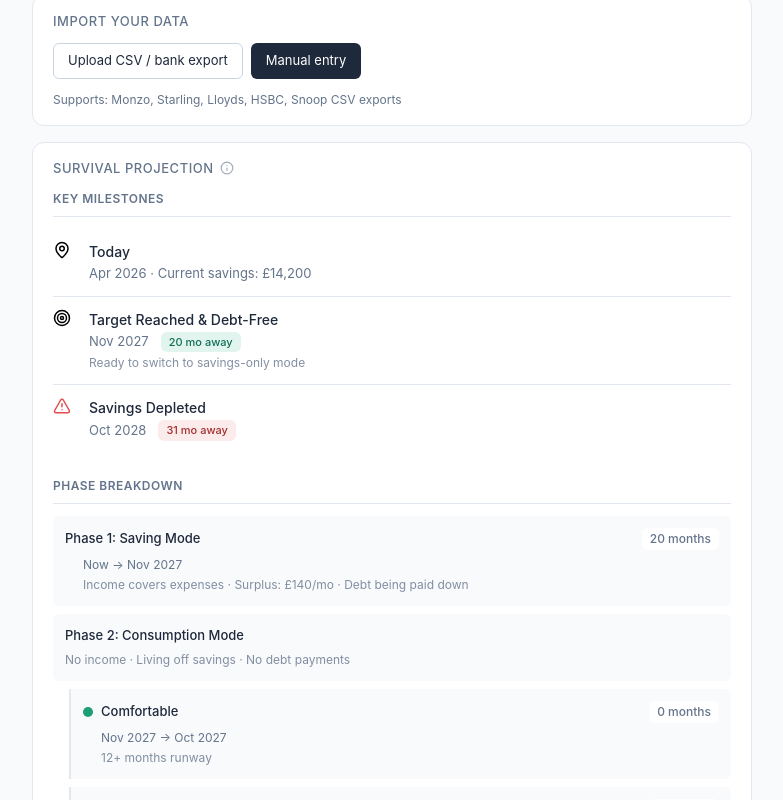
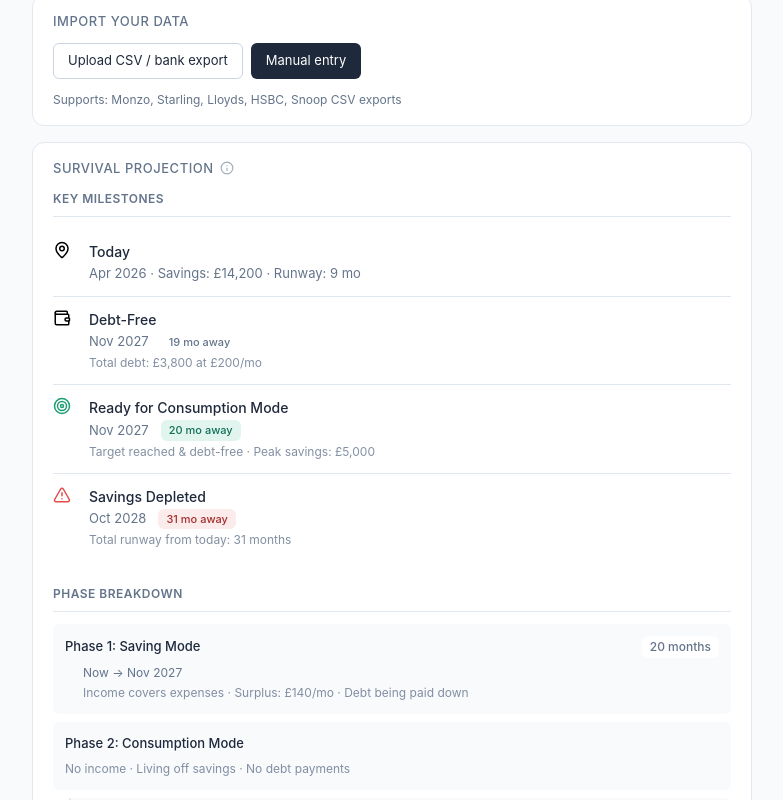
Before and after one commit to JohnNooney/WhenImBroke, a React (Vite) app in the folder app/: page / in a window 1280 px wide. Both pictures are taken after a click on the button "Pay off debt faster". Shown: the part 172-972 px from the top of the page, without its empty margins (248-1031 px from the left). Built offline with nearby package versions, Linux system fonts and the light colour scheme.

Commit message:
change threshold bounds to upper bounds

```diff
--- a/app/src/components/SavingsTracker.tsx
+++ b/app/src/components/SavingsTracker.tsx
@@ -1,5 +1,5 @@
 import { useState, useRef, memo, useMemo } from 'react';
-import { MapPin, Target, AlertTriangle, CheckCircle, Info } from 'lucide-react';
+import { MapPin, Target, AlertTriangle, CheckCircle, Info, Wallet, PiggyBank, TrendingUp } from 'lucide-react';
 import type { FinancialData, RunwayResult } from '../types';
 import { calculateRunway, formatCurrency, formatDate } from '../utils/calculations';
 import { parseCSV, parseSnoopCSV, aggregateTransactions, filterLast30Days, detectBankFormat } from '../utils/csvParser';
@@ -400,22 +400,59 @@ function ProjectionSection({ result, data }: { result: RunwayResult; data: Finan
           <div className="milestone-icon"><MapPin size={18} /></div>
           <div className="milestone-content">
             <div className="milestone-title">Today</div>
-            <div className="milestone-detail">{formatDate(today)} · Current savings: {formatCurrency(result.projections[0]?.savingsBalance || 0)}</div>
+            <div className="milestone-detail">
+              {formatDate(today)} · Savings: {formatCurrency(data.currentSavings)} · Runway: {result.runwayMonths === Infinity ? '∞' : `${result.runwayMonths} mo`}
+            </div>
           </div>
         </div>
 
+        {/* Debt-Free Milestone */}
+        {data.totalDebt > 0 && result.debtFreeDate && (
+          <div className="milestone-item">
+            <div className="milestone-icon"><Wallet size={18} /></div>
+            <div className="milestone-content">
+              <div className="milestone-title">Debt-Free</div>
+              <div className="milestone-detail">
+                {formatDate(result.debtFreeDate)}
+                {result.monthsToPayOffDebt && result.monthsToPayOffDebt > 0 && (
+                  <span className="badge" style={{ marginLeft: '8px' }}>{result.monthsToPayOffDebt} mo away</span>
+                )}
+              </div>
+              <div className="milestone-sub">Total debt: {formatCurrency(data.totalDebt)} at {formatCurrency(data.monthlyDebtRepayment)}/mo</div>
+            </div>
+          </div>
+        )}
+
+        {/* Target Savings Milestone */}
+        {result.targetReachedDate && data.currentSavings < data.emergencyFundTarget && (
+          <div className="milestone-item">
+            <div className="milestone-icon"><PiggyBank size={18} /></div>
+            <div className="milestone-content">
+              <div className="milestone-title">Target Savings Reached</div>
+              <div className="milestone-detail">
+                {formatDate(result.targetReachedDate)}
+                {result.monthsToReachTarget && result.monthsToReachTarget > 0 && (
+                  <span className="badge" style={{ marginLeft: '8px' }}>{result.monthsToReachTarget} mo away</span>
+                )}
+              </div>
+              <div className="milestone-sub">Target: {formatCurrency(data.emergencyFundTarget)} · Need: {formatCurrency(data.emergencyFundTarget - data.currentSavings)}</div>
+            </div>
+          </div>
+        )}
+
+        {/* Ready for Consumption Mode */}
         {result.lastSafeDate && (
           <div className="milestone-item">
-            <div className="milestone-icon"><Target size={18} /></div>
+            <div className="milestone-icon"><Target size={18} color="var(--color-ok)" /></div>
             <div className="milestone-content">
-              <div className="milestone-title">Target Reached & Debt-Free</div>
+              <div className="milestone-title">Ready for Consumption Mode</div>
               <div className="milestone-detail">
                 {formatDate(result.lastSafeDate)}
                 {savingPhaseDuration !== null && savingPhaseDuration > 0 && (
                   <span className="badge ok" style={{ marginLeft: '8px' }}>{savingPhaseDuration} mo away</span>
                 )}
               </div>
-              <div className="milestone-sub">Ready to switch to savings-only mode</div>
+              <div className="milestone-sub">Target reached & debt-free · Peak savings: {formatCurrency(data.emergencyFundTarget)}</div>
             </div>
           </div>
         )}
@@ -429,13 +466,14 @@ function ProjectionSection({ result, data }: { result: RunwayResult; data: Finan
                 {formatDate(result.depletionDate)}
                 <span className="badge danger" style={{ marginLeft: '8px' }}>{monthsFromNow(result.depletionDate)} mo away</span>
               </div>
+              <div className="milestone-sub">Total runway from today: {monthsFromNow(result.depletionDate)} months</div>
             </div>
           </div>
         )}
 
         {!result.depletionDate && (
           <div className="milestone-item">
-            <div className="milestone-icon"><CheckCircle size={18} color="var(--color-ok)" /></div>
+            <div className="milestone-icon"><TrendingUp size={18} color="var(--color-ok)" /></div>
             <div className="milestone-content">
               <div className="milestone-title">Sustainable</div>
               <div className="milestone-detail">Savings will not deplete within 20 years</div>
--- a/app/src/types/index.ts
+++ b/app/src/types/index.ts
@@ -37,6 +37,9 @@ export interface RunwayResult {
   runwayMonths: number;
   targetRunwayMonths: number;
   monthsToReachTarget: number | null;
+  monthsToPayOffDebt: number | null;
+  targetReachedDate: Date | null;
+  debtFreeDate: Date | null;
   lastSafeDate: Date | null;
   depletionDate: Date | null;
   projections: MonthProjection[];
--- a/app/src/utils/calculations.ts
+++ b/app/src/utils/calculations.ts
@@ -21,7 +21,6 @@ export function calculateRunway(data: FinancialData): RunwayResult {
   const maxMonths = 240; // 20 years max projection
 
   // Phase thresholds (months of expenses) - from user config
-  const comfortableThreshold = data.comfortableThreshold;
   const cautionThreshold = data.cautionThreshold;
   const criticalThreshold = data.criticalThreshold;
 
@@ -42,7 +41,25 @@ export function calculateRunway(data: FinancialData): RunwayResult {
   // Cutoff is when BOTH conditions met: target reached AND debt paid off
   const monthsUntilCutoff = Math.max(monthsToReachTarget, monthsToPayOffDebt);
 
-  // Date when ready to switch to consumption mode
+  // Calculate individual milestone dates
+  let targetReachedDate: Date | null = null;
+  let debtFreeDate: Date | null = null;
+
+  if (data.currentSavings >= data.emergencyFundTarget) {
+    targetReachedDate = today; // Already at target
+  } else if (monthsToReachTarget > 0) {
+    targetReachedDate = new Date(today);
+    targetReachedDate.setMonth(targetReachedDate.getMonth() + monthsToReachTarget);
+  }
+
+  if (data.totalDebt <= 0) {
+    debtFreeDate = today; // Already debt-free
+  } else if (monthsToPayOffDebt > 0) {
+    debtFreeDate = new Date(today);
+    debtFreeDate.setMonth(debtFreeDate.getMonth() + monthsToPayOffDebt);
+  }
+
+  // Date when ready to switch to consumption mode (both conditions met)
   if (monthsUntilCutoff > 0) {
     lastSafeDate = new Date(today);
     lastSafeDate.setMonth(lastSafeDate.getMonth() + monthsUntilCutoff);
@@ -94,15 +111,13 @@ export function calculateRunway(data: FinancialData): RunwayResult {
     } else if (!consumptionStarted) {
       // Still in saving phase - comfortable
       phase = 'comfortable';
-    } else if (monthsOfRunway >= comfortableThreshold) {
+    } else if (monthsOfRunway > cautionThreshold) {
       phase = 'comfortable';
-    } else if (monthsOfRunway >= cautionThreshold) {
+    } else if (monthsOfRunway > criticalThreshold) {
       phase = 'caution';
       if (!phases.caution.start) phases.caution.start = date;
-    } else if (monthsOfRunway >= criticalThreshold) {
-      phase = 'critical';
-      if (!phases.critical.start) phases.critical.start = date;
     } else {
+      // Below caution threshold = critical
       phase = 'critical';
       if (!phases.critical.start) phases.critical.start = date;
     }
@@ -160,6 +175,9 @@ export function calculateRunway(data: FinancialData): RunwayResult {
     runwayMonths,
     targetRunwayMonths,
     monthsToReachTarget: monthsToReachTarget === Infinity ? null : monthsToReachTarget,
+    monthsToPayOffDebt: monthsToPayOffDebt === 0 ? null : monthsToPayOffDebt,
+    targetReachedDate,
+    debtFreeDate,
     lastSafeDate,
     depletionDate,
     projections,
```
